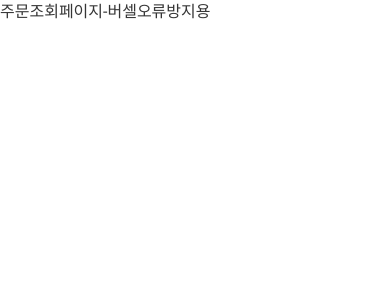
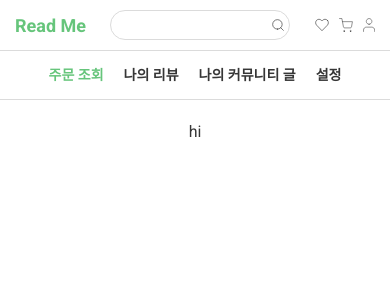
Before and after one commit to yunajoe/front_bookstore-README, a Next.js app: page /mypage/order in a window 390 px wide. Shown: the top 300 px of the page. Built offline with nearby package versions, Linux system fonts and the light colour scheme.

Commit message:
style: 모바일 반응형 수정

```diff
--- a/src/components/header/mypageTab.tsx
+++ b/src/components/header/mypageTab.tsx
@@ -45,7 +45,7 @@ function MyPageTab() {
 
   return (
     <div>
-      <div className="flex-center h-70 gap-48 border border-gray-1 mobile:h-50">
+      <div className="flex-center h-70 gap-48 border-y border-gray-1 mobile:h-50 mobile:gap-20">
         <TabButton
           selected={selectedTab === 'orderList'}
           onClick={() => handleButtonClick('orderList')}
--- a/src/pages/mypage/order/index.tsx
+++ b/src/pages/mypage/order/index.tsx
@@ -3,14 +3,16 @@ import BookOrderCardList from '@/components/card/bookOrderCard/bookOrderCardList
 import OrderDate from '@/components/container/orderDate/orderDate';
 import OrderOverView from '@/components/container/orderDate/orderOverView';
 import Header from '@/components/header';
+import MainLayout from '@/components/layout/mainLayout';
 import MyOrderPageLayout from '@/components/layout/myOrderLayOut';
 import { bookOrderTestData } from '@/pages/api/mock/bookOrderMock';
 const { orderData } = bookOrderTestData;
 
 function MyOrderPage() {
   return (
-    <div>주문조회페이지-버셀오류방지용</div>
+    // <div>주문조회페이지-버셀오류방지용</div>
     //  <MyOrderPageLayout header={<Header isLoggedIn/>} orderDate={<OrderDate />} overview={<OrderOverView />} main={<BookOrderCardList />} />
+    <MainLayout>hi</MainLayout>
   );
 }
 export default MyOrderPage;
```
